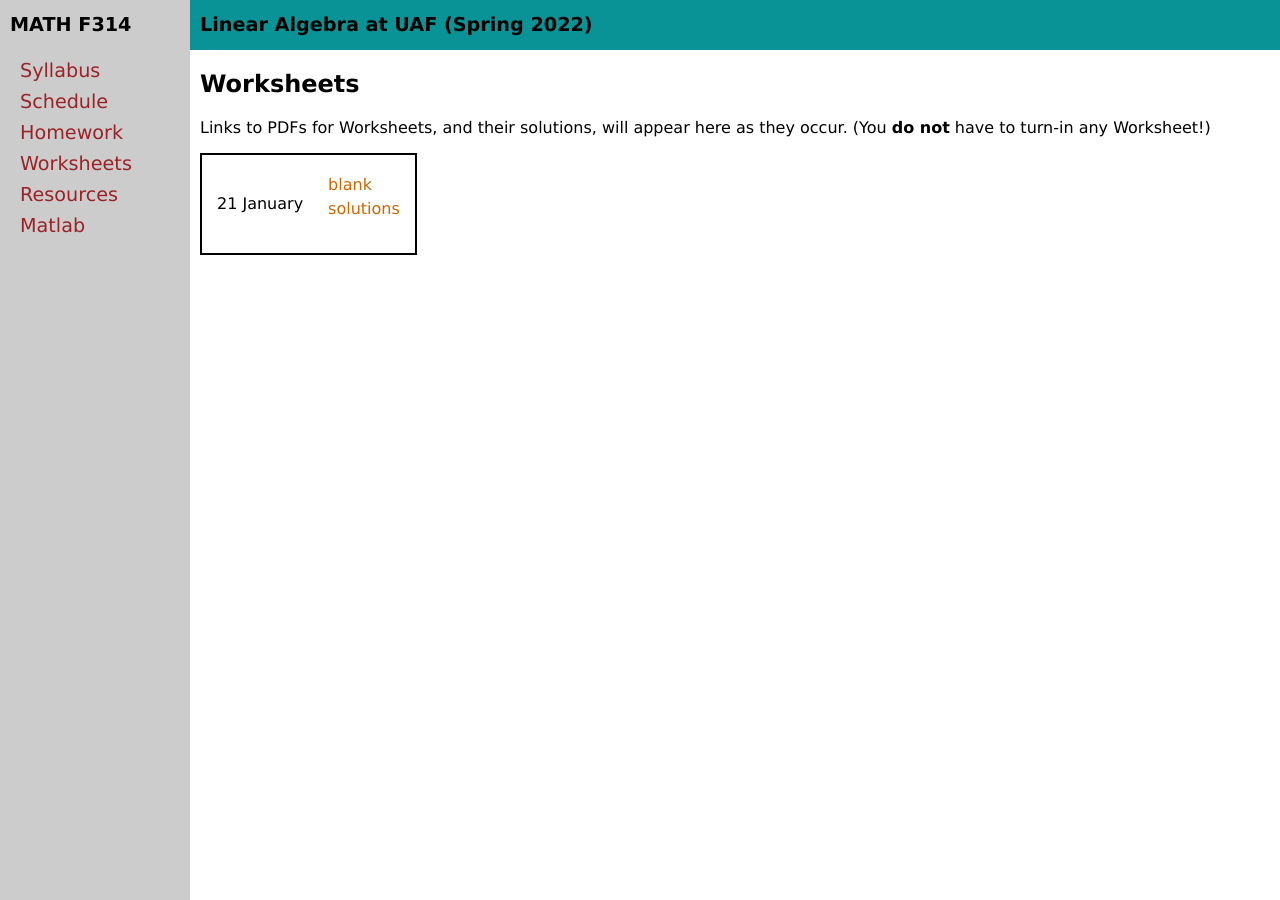
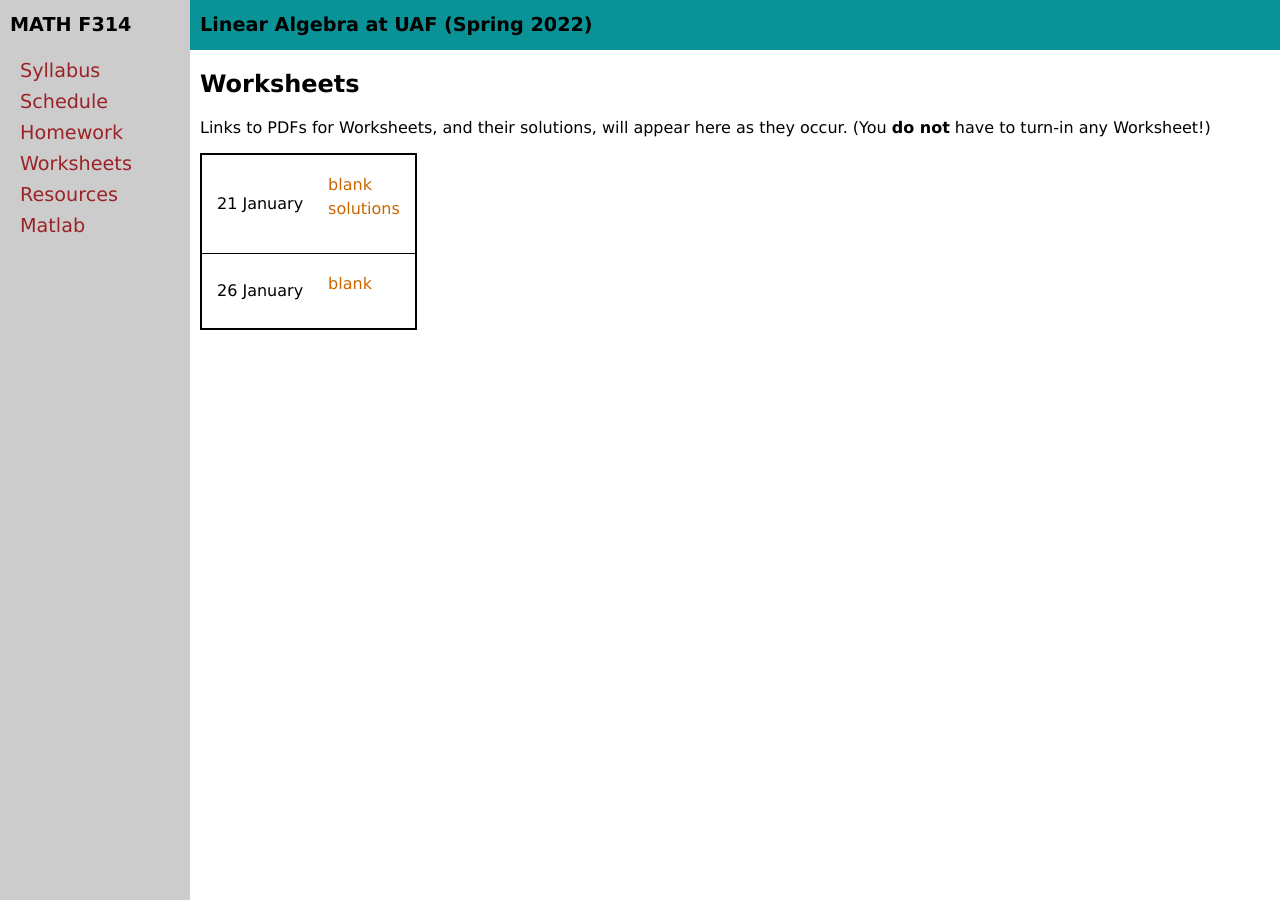
Before and after one commit to bueler/math314, a Jekyll site: the page built from worksheets.md, in a window 1280 px wide. Built offline with Jekyll 4.4.1, drawn with Linux system fonts in a browser that asks for light colours.

Commit message:
Post a worksheet.  Solutions are TO DO.

```diff
--- a/_data/worksheets.yml
+++ b/_data/worksheets.yml
@@ -4,3 +4,5 @@ worksheets:
 - name: 21 January
   blank: 21jan.pdf
   solutions: 21jan-solns.pdf
+- name: 26 January
+  blank: 26jan.pdf
```
Also changed, not shown: 4 other files.
